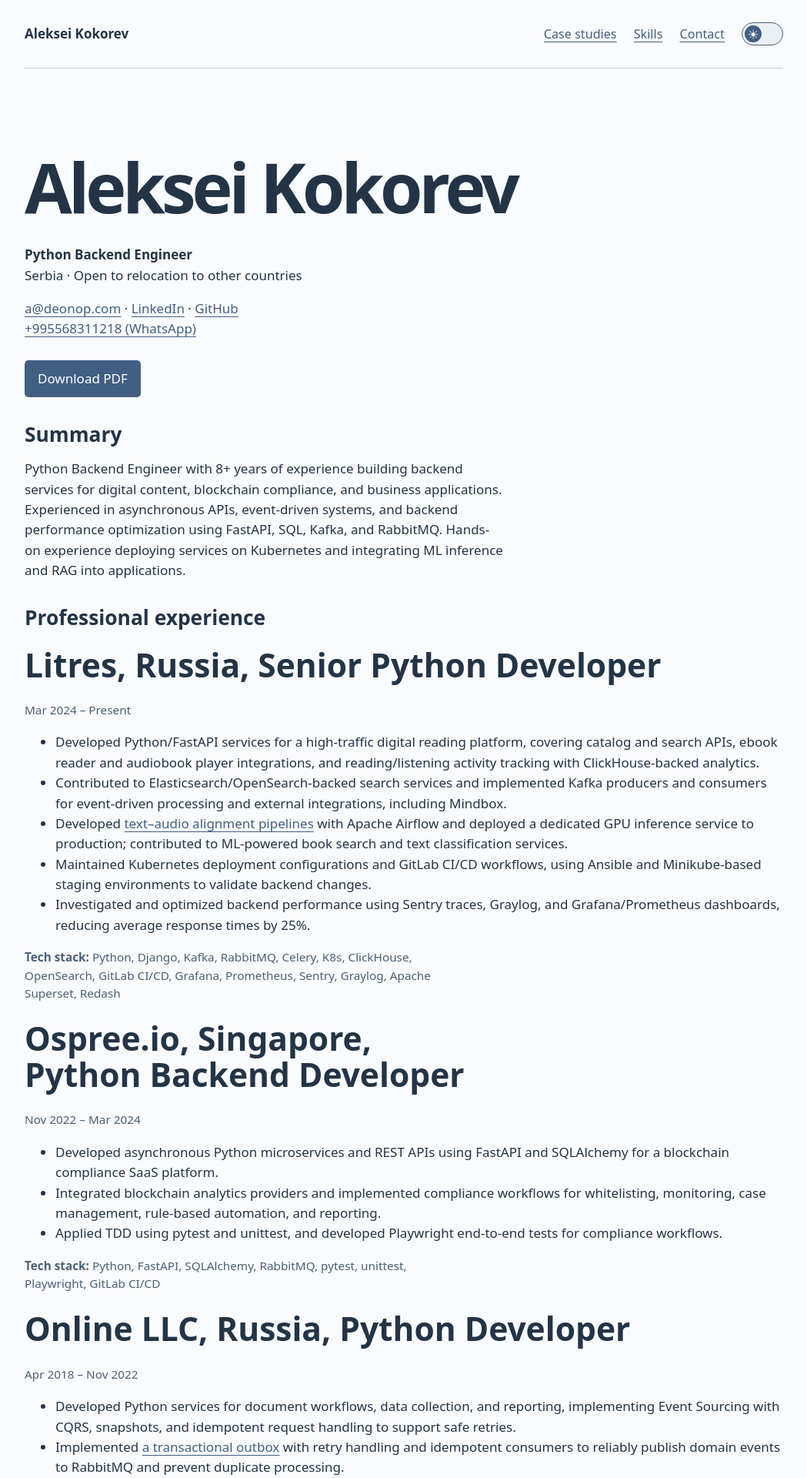
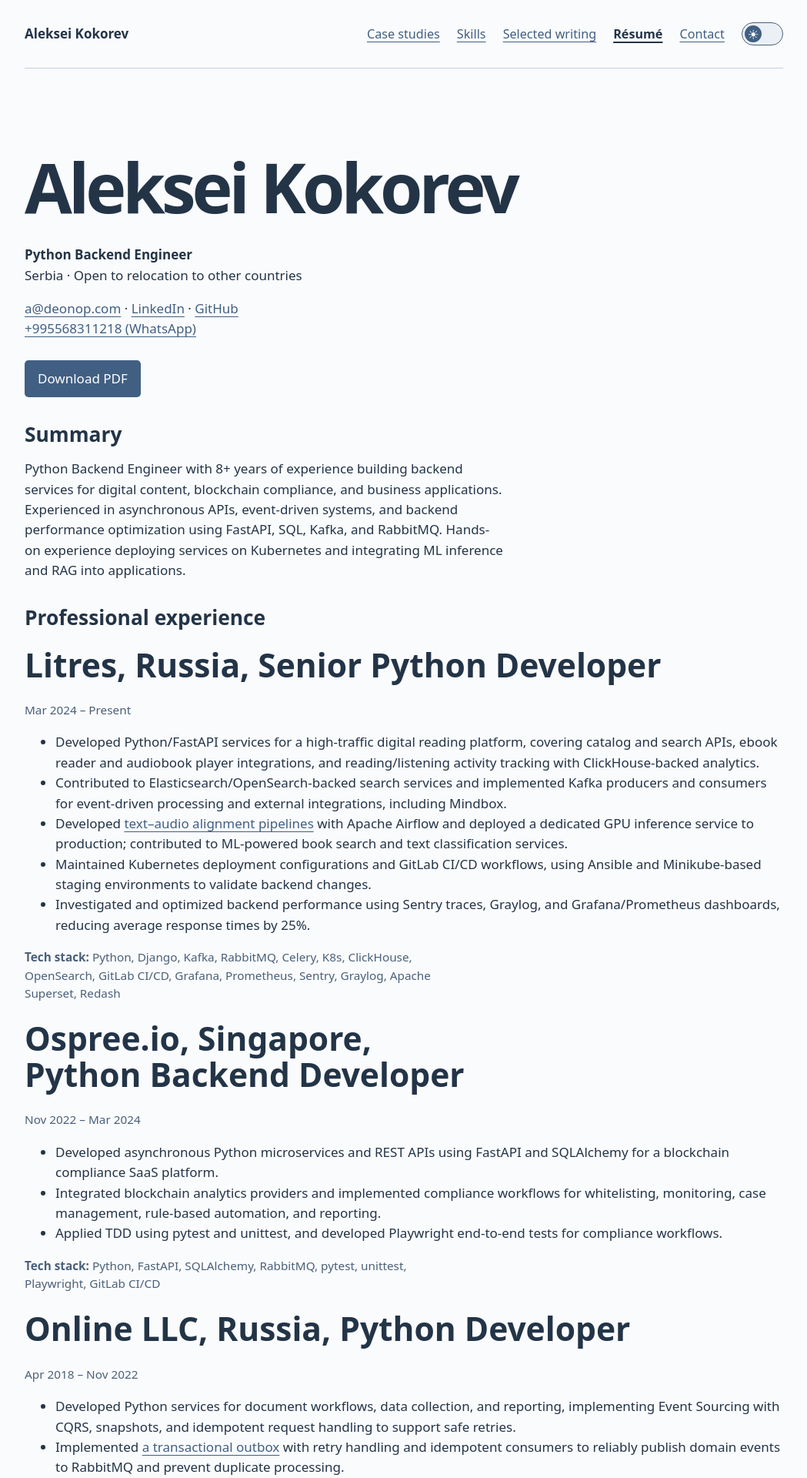
Before and after one commit to alex-coch/alex-coch.github.io, a Jekyll site: the page resume/index.html, which Jekyll copies as it is, in a window 1280 px wide. Shown: the top 1920 px of the page at 77% size, without its empty margins (115-1164 px from the left). Built offline with Jekyll 4.4.1, drawn with Linux system fonts in a browser that asks for light colours.

Commit message:
Match résumé navigation and highlight the current page

```diff
--- a/assets/portfolio.css
+++ b/assets/portfolio.css
@@ -26,6 +26,7 @@ footer {margin:3rem 0 2rem;border-top:1px solid var(--line);padding-top:1.3rem}
 
 header nav {margin:0}
 header nav a {font-size:.95rem}
+header nav a[aria-current="page"] {color:var(--ink);font-weight:700;text-decoration-thickness:.15em}
 .theme-switch {position:relative;display:inline-grid;align-items:center;min-height:44px;cursor:pointer}
 .theme-switch[hidden] {display:none}
 .theme-switch input {position:absolute;inset:0;width:100%;height:100%;margin:0;opacity:0;cursor:pointer}
--- a/resume/index.html
+++ b/resume/index.html
@@ -6,7 +6,7 @@
   <title>Résumé · Aleksei Kokorev</title>
   <link rel="icon" href="/assets/ak.svg?v=3" type="image/svg+xml">
 <script src="/assets/theme.js?v=2"></script>
-<link rel="stylesheet" href="/assets/portfolio.css?v=3">
+<link rel="stylesheet" href="/assets/portfolio.css?v=4">
 </head>
 <body><main>
 <header>
@@ -14,6 +14,8 @@
   <nav aria-label="Main navigation">
     <a href="/#work">Case studies</a>
     <a href="/#skills">Skills</a>
+    <a href="/#writing">Selected writing</a>
+    <a href="/resume/" aria-current="page">Résumé</a>
     <a href="/#contact">Contact</a>
     <label class="theme-switch" title="Dark theme" hidden>
       <input id="theme-toggle" type="checkbox" role="switch" aria-label="Dark theme">
```
